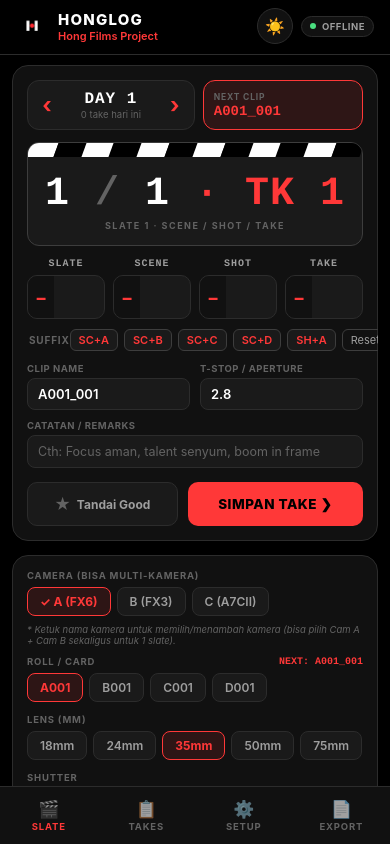
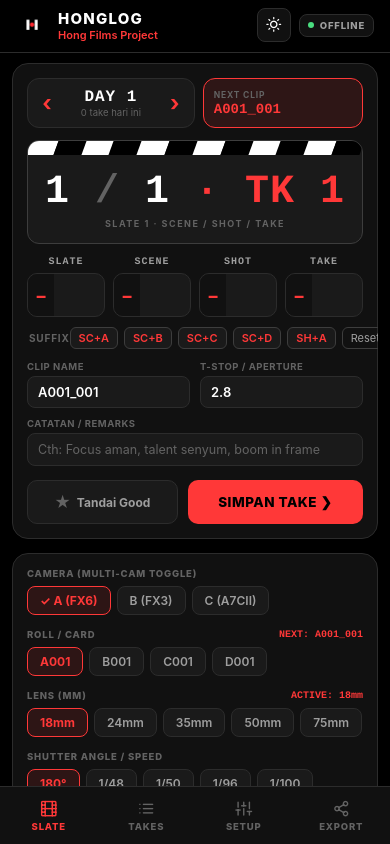
Before and after one commit to HongFilm/honglog, a React Native app: screen / in a window 390 px wide. Built offline with nearby package versions, Linux system fonts and the light colour scheme.

Commit message:
feat: anti-slop overhaul - strip emojis, add vector icons, per-camera lens support, rename total takes to total slate

```diff
--- a/App.tsx
+++ b/App.tsx
@@ -10,8 +10,10 @@ import {
   KeyboardAvoidingView,
   Platform,
   Image,
+  ActivityIndicator,
 } from 'react-native';
 import * as Haptics from 'expo-haptics';
+import { Feather } from '@expo/vector-icons';
 import { useHonglogStore } from './src/store/useHonglogStore';
 import { SlateControl } from './src/components/SlateControl';
 import { QuickPresets } from './src/components/QuickPresets';
@@ -45,7 +47,8 @@ export default function App() {
   if (!isHydrated) {
     return (
       <View style={[styles.loadingContainer, { backgroundColor: theme.bg }]}>
-        <Text style={[styles.loadingText, { color: theme.accent }]}>🎬 Memuat Honglog...</Text>
+        <ActivityIndicator size="small" color={theme.accent} />
+        <Text style={[styles.loadingText, { color: theme.textSecondary }]}>INITIALIZING HONGLOG...</Text>
       </View>
     );
   }
@@ -67,13 +70,13 @@ export default function App() {
         </View>
 
         <View style={styles.headerRight}>
-          {/* Theme Toggle Button */}
+          {/* Minimalist Theme Toggle Button */}
           <TouchableOpacity
             style={[styles.themeToggle, { backgroundColor: theme.surface, borderColor: theme.border }]}
             onPress={handleToggleTheme}
             activeOpacity={0.7}
           >
-            <Text style={styles.themeToggleIcon}>{isDarkMode ? '☀️' : '🌙'}</Text>
+            <Feather name={isDarkMode ? 'sun' : 'moon'} size={15} color={theme.textPrimary} />
           </TouchableOpacity>
 
           <View style={[styles.statusPill, { backgroundColor: theme.surface, borderColor: theme.border }]}>
@@ -110,7 +113,7 @@ export default function App() {
           style={[styles.tabItem, activeTab === 'slate' && styles.tabItemActive]}
           onPress={() => handleTabChange('slate')}
         >
-          <Text style={styles.tabIcon}>🎬</Text>
+          <Feather name="film" size={17} color={activeTab === 'slate' ? theme.accent : theme.textFaint} />
           <Text style={[styles.tabLabel, { color: activeTab === 'slate' ? theme.accent : theme.textFaint }]}>SLATE</Text>
         </TouchableOpacity>
 
@@ -118,7 +121,7 @@ export default function App() {
           style={[styles.tabItem, activeTab === 'takes' && styles.tabItemActive]}
           onPress={() => handleTabChange('takes')}
         >
-          <Text style={styles.tabIcon}>📋</Text>
+          <Feather name="list" size={17} color={activeTab === 'takes' ? theme.accent : theme.textFaint} />
           <View style={styles.tabBadgeRow}>
             <Text style={[styles.tabLabel, { color: activeTab === 'takes' ? theme.accent : theme.textFaint }]}>TAKES</Text>
             {takes.length > 0 && (
@@ -133,7 +136,7 @@ export default function App() {
           style={[styles.tabItem, activeTab === 'setup' && styles.tabItemActive]}
           onPress={() => handleTabChange('setup')}
         >
-          <Text style={styles.tabIcon}>⚙️</Text>
+          <Feather name="sliders" size={17} color={activeTab === 'setup' ? theme.accent : theme.textFaint} />
           <Text style={[styles.tabLabel, { color: activeTab === 'setup' ? theme.accent : theme.textFaint }]}>SETUP</Text>
         </TouchableOpacity>
 
@@ -141,7 +144,7 @@ export default function App() {
           style={[styles.tabItem, activeTab === 'export' && styles.tabItemActive]}
           onPress={() => handleTabChange('export')}
         >
-          <Text style={styles.tabIcon}>📄</Text>
+          <Feather name="share-2" size={17} color={activeTab === 'export' ? theme.accent : theme.textFaint} />
           <Text style={[styles.tabLabel, { color: activeTab === 'export' ? theme.accent : theme.textFaint }]}>EXPORT</Text>
         </TouchableOpacity>
       </View>
@@ -152,26 +155,26 @@ export default function App() {
 const styles = StyleSheet.create({
   safeArea: {
     flex: 1,
-    backgroundColor: '#0F0F12',
+    backgroundColor: '#000000',
   },
   loadingContainer: {
     flex: 1,
-    backgroundColor: '#0F0F12',
+    backgroundColor: '#000000',
     justifyContent: 'center',
     alignItems: 'center',
+    gap: 12,
   },
   loadingText: {
-    color: '#FF8A3D',
-    fontSize: 16,
+    fontSize: 12,
     fontWeight: '700',
-    fontFamily: 'Courier',
+    fontFamily: THEME.fontMono,
+    letterSpacing: 1.5,
   },
   topbar: {
     paddingHorizontal: 16,
     paddingTop: 8,
     paddingBottom: 10,
     borderBottomWidth: 1,
-    borderBottomColor: THEME.border,
     flexDirection: 'row',
     justifyContent: 'space-between',
     alignItems: 'center',
@@ -190,12 +193,10 @@ const styles = StyleSheet.create({
   appTitle: {
     fontSize: 15,
     fontWeight: '800',
-    color: THEME.textPrimary,
     letterSpacing: 1.2,
   },
   prodSubtitle: {
     fontSize: 11,
-    color: THEME.accent,
     fontWeight: '600',
     maxWidth: 180,
   },
@@ -205,38 +206,31 @@ const styles = StyleSheet.create({
     gap: 8,
   },
   themeToggle: {
-    width: 36,
-    height: 36,
-    borderRadius: 18,
+    width: 34,
+    height: 34,
+    borderRadius: 8,
     borderWidth: 1,
     justifyContent: 'center',
     alignItems: 'center',
-  },
-  themeToggleIcon: {
-    fontSize: 16,
   },
   statusPill: {
     flexDirection: 'row',
     alignItems: 'center',
     gap: 6,
-    backgroundColor: THEME.surface,
-    paddingVertical: 4,
+    paddingVertical: 5,
     paddingHorizontal: 8,
-    borderRadius: 12,
+    borderRadius: 8,
     borderWidth: 1,
-    borderColor: THEME.border,
   },
   statusDot: {
     width: 6,
     height: 6,
     borderRadius: 3,
-    backgroundColor: THEME.good,
   },
   statusText: {
     fontSize: 9.5,
-    color: THEME.textSecondary,
-    fontWeight: '700',
-    letterSpacing: 0.5,
+    fontWeight: '800',
+    letterSpacing: 0.8,
   },
   keyboardContainer: {
     flex: 1,
@@ -251,37 +245,24 @@ const styles = StyleSheet.create({
   },
   tabBar: {
     flexDirection: 'row',
-    backgroundColor: THEME.surface,
     borderTopWidth: 1,
-    borderTopColor: THEME.border,
     paddingVertical: 8,
-    paddingBottom: Platform.OS === 'ios' ? 12 : 8,
+    paddingBottom: Platform.OS === 'ios' ? 14 : 8,
   },
   tabItem: {
     flex: 1,
     alignItems: 'center',
     justifyContent: 'center',
     paddingVertical: 4,
-    gap: 2,
+    gap: 3,
   },
   tabItemActive: {
     opacity: 1,
   },
-  tabIcon: {
-    fontSize: 17,
-    opacity: 0.6,
-  },
-  tabIconActive: {
-    opacity: 1,
-  },
   tabLabel: {
     fontSize: 9.5,
-    fontWeight: '700',
-    color: THEME.textFaint,
+    fontWeight: '800',
     letterSpacing: 0.8,
-  },
-  tabLabelActive: {
-    color: THEME.accent,
   },
   tabBadgeRow: {
     flexDirection: 'row',
@@ -289,8 +270,7 @@ const styles = StyleSheet.create({
     gap: 4,
   },
   badgeCount: {
-    backgroundColor: THEME.accent,
-    borderRadius: 8,
+    borderRadius: 6,
     paddingHorizontal: 4,
     paddingVertical: 1,
   },
--- a/src/components/QuickPresets.tsx
+++ b/src/components/QuickPresets.tsx
@@ -1,30 +1,73 @@
-import React from 'react';
+import React, { useState } from 'react';
 import { View, Text, StyleSheet, TouchableOpacity, ScrollView } from 'react-native';
 import * as Haptics from 'expo-haptics';
 import { useHonglogStore } from '../store/useHonglogStore';
 import { THEME, LIGHT_THEME, ThemeColors } from '../types';
 
 export const QuickPresets: React.FC = () => {
-  const { meta, form, setForm, toggleCamera, isDarkMode } = useHonglogStore();
+  const {
+    meta,
+    form,
+    setForm,
+    toggleCamera,
+    setCameraCard,
+    setCameraLens,
+    isDarkMode,
+  } = useHonglogStore();
+
   const theme: ThemeColors = isDarkMode ? THEME : LIGHT_THEME;
 
-  const handleSelect = (field: 'card' | 'lens' | 'shutter' | 'iso' | 'filter', val: string) => {
+  const selectedCams = form.selectedCameras && form.selectedCameras.length > 0
+    ? form.selectedCameras
+    : [form.camera];
+
+  const isMultiCam = selectedCams.length > 1;
+
+  // Active sub-tab for multi-cam lens/card configuration
+  const [activeCamTarget, setActiveCamTarget] = useState<string>(selectedCams[0] || form.camera);
+  const currentTarget = selectedCams.includes(activeCamTarget) ? activeCamTarget : selectedCams[0];
+
+  const handleSelect = (field: 'shutter' | 'iso' | 'filter', val: string) => {
     Haptics.impactAsync(Haptics.ImpactFeedbackStyle.Light);
     setForm({ [field]: val });
   };
 
-  const isMultiCam = (form.selectedCameras || []).length > 1;
+  const handleCardSelect = (card: string) => {
+    Haptics.impactAsync(Haptics.ImpactFeedbackStyle.Light);
+    if (isMultiCam) {
+      setCameraCard(currentTarget, card);
+    } else {
+      setForm({ card });
+    }
+  };
+
+  const handleLensSelect = (lens: string) => {
+    Haptics.impactAsync(Haptics.ImpactFeedbackStyle.Light);
+    if (isMultiCam) {
+      setCameraLens(currentTarget, lens);
+    } else {
+      setForm({ lens });
+    }
+  };
+
+  const currentTargetCard = isMultiCam
+    ? form.cameraCards[currentTarget] || form.card
+    : form.card;
+
+  const currentTargetLens = isMultiCam
+    ? form.cameraLenses[currentTarget] || form.lens
+    : form.lens;
 
   return (
     <View style={[styles.container, { backgroundColor: theme.surface, borderColor: theme.border }]}>
-      {/* Camera Selection - Multiple Selection Support */}
+      {/* Camera Selection - Multi-Cam Toggle */}
       <View style={styles.section}>
         <View style={styles.sectionHeaderRow}>
-          <Text style={[styles.headerLbl, { color: theme.textFaint }]}>CAMERA (BISA MULTI-KAMERA)</Text>
+          <Text style={[styles.headerLbl, { color: theme.textFaint }]}>CAMERA (MULTI-CAM TOGGLE)</Text>
           {isMultiCam && (
             <View style={[styles.multiCamTag, { backgroundColor: theme.accentWash, borderColor: theme.accent }]}>
               <Text style={[styles.multiCamTagText, { color: theme.accent }]}>
-                🎥 {form.selectedCameras.length} KAMERA AKTIF
+                MULTI-CAM ({selectedCams.length} AKTIF)
               </Text>
             </View>
           )}
@@ -32,7 +75,7 @@ export const QuickPresets: React.FC = () => {
 
         <ScrollView horizontal showsHorizontalScrollIndicator={false} contentContainerStyle={styles.row}>
           {meta.cameras.map((cam) => {
-            const isSelected = (form.selectedCameras || [form.camera]).includes(cam);
+            const isSelected = selectedCams.includes(cam);
             return (
               <TouchableOpacity
                 key={cam}
@@ -44,6 +87,7 @@ export const QuickPresets: React.FC = () => {
                 onPress={() => {
                   Haptics.impactAsync(Haptics.ImpactFeedbackStyle.Light);
                   toggleCamera(cam);
+                  setActiveCamTarget(cam);
                 }}
               >
                 <Text
@@ -59,22 +103,59 @@ export const QuickPresets: React.FC = () => {
             );
           })}
         </ScrollView>
-        <Text style={[styles.hintText, { color: theme.textFaint }]}>
-          * Ketuk nama kamera untuk memilih/menambah kamera (bisa pilih Cam A + Cam B sekaligus untuk 1 slate).
-        </Text>
       </View>
 
-      {/* Media Card / Roll - Auto updates clip name */}
+      {/* Multi-Cam Sub-selector: Choose which camera to assign Card & Lens */}
+      {isMultiCam && (
+        <View style={[styles.multiCamConfigBox, { backgroundColor: theme.surfaceRaised, borderColor: theme.border }]}>
+          <Text style={[styles.multiCamConfigTitle, { color: theme.textFaint }]}>
+            PILIH KAMERA UNTUK SET ROLL & LENSA:
+          </Text>
+          <View style={styles.camTargetTabs}>
+            {selectedCams.map((cam) => {
+              const isActive = currentTarget === cam;
+              const camCard = form.cameraCards[cam] || '—';
+              const camLens = form.cameraLenses[cam] || form.lens || '—';
+
+              return (
+                <TouchableOpacity
+                  key={cam}
+                  style={[
+                    styles.camTargetTab,
+                    { backgroundColor: theme.surface, borderColor: isActive ? theme.accent : theme.border },
+                    isActive && { backgroundColor: theme.accentWash },
+                  ]}
+                  onPress={() => {
+                    Haptics.impactAsync(Haptics.ImpactFeedbackStyle.Light);
+                    setActiveCamTarget(cam);
+                  }}
+                >
+                  <Text style={[styles.camTargetName, { color: isActive ? theme.accent : theme.textPrimary }]}>
+                    {cam.split(' ')[0]} ({cam.split('(')[1]?.replace(')', '') || cam})
+                  </Text>
+                  <Text style={[styles.camTargetDetail, { color: theme.textSecondary }]}>
+                    Roll: <Text style={{ color: theme.textPrimary, fontWeight: '700' }}>{camCard}</Text> · Lens: <Text style={{ color: theme.accent, fontWeight: '700' }}>{camLens}mm</Text>
+                  </Text>
+                </TouchableOpacity>
+              );
+            })}
+          </View>
+        </View>
+      )}
+
+      {/* Media Card / Roll */}
       <View style={styles.section}>
         <View style={styles.sectionHeaderRow}>
-          <Text style={[styles.headerLbl, { color: theme.textFaint }]}>ROLL / CARD</Text>
+          <Text style={[styles.headerLbl, { color: theme.textFaint }]}>
+            ROLL / CARD {isMultiCam ? `(UNTUK ${currentTarget})` : ''}
+          </Text>
           <Text style={[styles.clipHintBadge, { color: theme.accent }]}>
             NEXT: {form.clipName || '—'}
           </Text>
         </View>
         <ScrollView horizontal showsHorizontalScrollIndicator={false} contentContainerStyle={styles.row}>
           {meta.cards.map((card) => {
-            const isSelected = form.card === card;
+            const isSelected = currentTargetCard === card;
             return (
               <TouchableOpacity
                 key={card}
@@ -83,7 +164,7 @@ export const QuickPresets: React.FC = () => {
                   { backgroundColor: theme.surfaceRaised, borderColor: theme.border },
                   isSelected && { backgroundColor: theme.accentWash, borderColor: theme.accent },
                 ]}
-                onPress={() => handleSelect('card', card)}
+                onPress={() => handleCardSelect(card)}
               >
                 <Text
                   style={[
@@ -100,12 +181,19 @@ export const QuickPresets: React.FC = () => {
         </ScrollView>
       </View>
 
-      {/* Lens */}
+      {/* Lens (Supports per-camera selection in Multi-Cam) */}
       <View style={styles.section}>
-        <Text style={[styles.headerLbl, { color: theme.textFaint }]}>LENS (MM)</Text>
+        <View style={styles.sectionHeaderRow}>
+          <Text style={[styles.headerLbl, { color: theme.textFaint }]}>
+            LENS (MM) {isMultiCam ? `(UNTUK ${currentTarget})` : ''}
+          </Text>
+          <Text style={[styles.clipHintBadge, { color: theme.accent }]}>
+            ACTIVE: {currentTargetLens}mm
+          </Text>
+        </View>
         <ScrollView horizontal showsHorizontalScrollIndicator={false} contentContainerStyle={styles.row}>
           {meta.lenses.map((lens) => {
-            const isSelected = form.lens === lens;
+            const isSelected = currentTargetLens === lens;
             return (
               <TouchableOpacity
                 key={lens}
@@ -114,7 +202,7 @@ export const QuickPresets: React.FC = () => {
                   { backgroundColor: theme.surfaceRaised, borderColor: theme.border },
                   isSelected && { backgroundColor: theme.accentWash, borderColor: theme.accent },
                 ]}
-                onPress={() => handleSelect('lens', lens)}
+                onPress={() => handleLensSelect(lens)}
               >
                 <Text
                   style={[
@@ -133,7 +221,7 @@ export const QuickPresets: React.FC = () => {
 
       {/* Shutter */}
       <View style={styles.section}>
-        <Text style={[styles.headerLbl, { color: theme.textFaint }]}>SHUTTER</Text>
+        <Text style={[styles.headerLbl, { color: theme.textFaint }]}>SHUTTER ANGLE / SPEED</Text>
         <ScrollView horizontal showsHorizontalScrollIndicator={false} contentContainerStyle={styles.row}>
           {meta.shutters.map((sh) => {
             const isSelected = form.shutter === sh;
@@ -164,7 +252,7 @@ export const QuickPresets: React.FC = () => {
 
       {/* ISO */}
       <View style={styles.section}>
-        <Text style={[styles.headerLbl, { color: theme.textFaint }]}>ISO</Text>
+        <Text style={[styles.headerLbl, { color: theme.textFaint }]}>SENSOR ISO</Text>
         <ScrollView horizontal showsHorizontalScrollIndicator={false} contentContainerStyle={styles.row}>
           {meta.isos.map((iso) => {
             const isSelected = form.iso === iso;
@@ -195,7 +283,7 @@ export const QuickPresets: React.FC = () => {
 
       {/* Filters / ND */}
       <View style={styles.section}>
-        <Text style={[styles.headerLbl, { color: theme.textFaint }]}>FILTER / ND</Text>
+        <Text style={[styles.headerLbl, { color: theme.textFaint }]}>OPTICAL FILTER / ND</Text>
         <ScrollView horizontal showsHorizontalScrollIndicator={false} contentContainerStyle={styles.row}>
           {meta.filters.map((fil) => {
             const isSelected = form.filter === fil;
@@ -233,10 +321,10 @@ const styles = StyleSheet.create({
     padding: 14,
     borderWidth: 1,
     marginBottom: 14,
-    gap: 10,
+    gap: 12,
   },
   section: {
-    gap: 4,
+    gap: 5,
   },
   sectionHeaderRow: {
     flexDirection: 'row',
@@ -245,7 +333,7 @@ const styles = StyleSheet.create({
   },
   headerLbl: {
     fontSize: 9.5,
-    fontWeight: '700',
+    fontWeight: '800',
     letterSpacing: 0.8,
   },
   multiCamTag: {
@@ -257,16 +345,41 @@ const styles = StyleSheet.create({
   multiCamTagText: {
     fontSize: 9,
     fontWeight: '800',
+    letterSpacing: 0.5,
+  },
+  multiCamConfigBox: {
+    padding: 10,
+    borderRadius: 10,
+    borderWidth: 1,
+    gap: 8,
+  },
+  multiCamConfigTitle: {
+    fontSize: 9,
+    fontWeight: '800',
+    letterSpacing: 0.8,
+  },
+  camTargetTabs: {
+    flexDirection: 'row',
+    gap: 8,
+  },
+  camTargetTab: {
+    flex: 1,
+    padding: 8,
+    borderRadius: 8,
+    borderWidth: 1,
+    gap: 2,
+  },
+  camTargetName: {
+    fontSize: 11,
+    fontWeight: '800',
+  },
+  camTargetDetail: {
+    fontSize: 10,
   },
   clipHintBadge: {
     fontSize: 10,
     fontWeight: '800',
     fontFamily: THEME.fontMono,
-  },
-  hintText: {
-    fontSize: 9.5,
-    marginTop: 2,
-    fontStyle: 'italic',
   },
   row: {
     flexDirection: 'row',
--- a/src/components/SlateControl.tsx
+++ b/src/components/SlateControl.tsx
@@ -101,7 +101,7 @@ export const SlateControl: React.FC = () => {
           {form.selectedCameras && form.selectedCameras.length > 1 && (
             <View style={[styles.multiCamPill, { backgroundColor: theme.accentWash, borderColor: theme.accent }]}>
               <Text style={[styles.multiCamPillText, { color: theme.accent }]}>
-                🎥 MULTI-CAM: {form.selectedCameras.map((c) => c.split(' ')[0]).join(' + ')} ({form.selectedCameras.length} KAMERA AKTIF)
+                MULTI-CAM: {form.selectedCameras.map((c) => c.split(' ')[0]).join(' + ')} ({form.selectedCameras.length} CAM)
               </Text>
             </View>
           )}
--- a/src/services/pdfGenerator.ts
+++ b/src/services/pdfGenerator.ts
@@ -166,7 +166,7 @@ export async function generateAndShareCameraReport(meta: ProductionMeta, takes:
 <body>
   <div class="header-box">
     <div class="top-title">
-      <h1>🎬 HONGLOG &bull; ${meta.production || 'CAMERA REPORT'}</h1>
+      <h1>HONGLOG &bull; ${meta.production || 'CAMERA REPORT'}</h1>
       <span class="cam-rep-badge">CAMERA REPORT SHEET</span>
     </div>
     <div class="meta-grid">
@@ -213,8 +213,8 @@ export async function generateAndShareCameraReport(meta: ProductionMeta, takes:
   </table>
 
   <div class="footer-summary">
-    <div>Total Take: <strong>${totalTakes}</strong> | Good Takes: <strong style="color:#166534;">${goodTakes}</strong></div>
-    <div>Generated by <strong>Honglog</strong> &bull; Hong Films App Platform</div>
+    <div>Total Slate: <strong>${new Set(takes.map((t) => t.slate)).size}</strong> (${totalTakes} Takes) | Print Takes: <strong style="color:#166534;">${goodTakes}</strong></div>
+    <div>Generated by <strong>Honglog</strong> &bull; Hong Films Digital Cinema Platform</div>
   </div>
 </body>
 </html>
--- a/src/store/useHonglogStore.ts
+++ b/src/store/useHonglogStore.ts
@@ -92,6 +92,8 @@ export interface FormState {
   camera: string;
   selectedCameras: string[];
   cameraCards: Record<string, string>;
+  cameraLenses: Record<string, string>;
+  cameraTstops: Record<string, string>;
   card: string;
   lens: string;
   shutter: string;
@@ -100,6 +102,7 @@ export interface FormState {
   tstop: string;
   fps: string;
   notes: string;
+  soundRoll: string;
 }
 
 interface HonglogStore {
@@ -124,6 +127,8 @@ interface HonglogStore {
   setForm: (partial: Partial<FormState>) => void;
   toggleCamera: (cam: string) => void;
   setCameraCard: (cam: string, card: string) => void;
+  setCameraLens: (cam: string, lens: string) => void;
+  setCameraTstop: (cam: string, tstop: string) => void;
   incrementSlate: (delta: number) => void;
   incrementTake: (delta: number) => void;
   addSuffixToScene: (suffix: string) => void;
@@ -143,8 +148,14 @@ const createInitialForm = (meta: ProductionMeta, existingTakes: TakeEntry[] = []
   const initialCam = meta.cameras[0] || 'A (FX6)';
   const initialCard = meta.cards[0] || 'A001';
   const cameraCards: Record<string, string> = {};
-  meta.cameras.forEach((cam) => {
+  const cameraLenses: Record<string, string> = {};
+  const cameraTstops: Record<string, string> = {};
+
+  meta.cameras.forEach((cam, idx) => {
     cameraCards[cam] = getDefaultCardForCam(cam, meta.cards);
+    // Assign reasonable default lenses across cameras (e.g. Cam A = 35/50, Cam B = 85)
+    cameraLenses[cam] = meta.lenses[idx % meta.lenses.length] || '35';
+    cameraTstops[cam] = '2.8';
   });
 
   return {
@@ -157,14 +168,17 @@ const createInitialForm = (meta: ProductionMeta, existingTakes: TakeEntry[] = []
     camera: initialCam,
     selectedCameras: [initialCam],
     cameraCards,
+    cameraLenses,
+    cameraTstops,
     card: initialCard,
-    lens: meta.lenses[2] || '35',
+    lens: cameraLenses[initialCam] || '35',
     shutter: meta.shutters[0] || '180°',
     iso: meta.isos[3] || '800',
     filter: meta.filters[0] || 'Clear',
     tstop: '2.8',
     fps: meta.projectFps || '24',
     notes: '',
+    soundRoll: 'SR01',
   };
 };
 
@@ -374,6 +388,34 @@ export const useHonglogStore = create<HonglogStore>((set, get) => ({
     });
   },
 
+  setCameraLens: (cam: string, lens: string) => {
+    set((state) => {
+      const updatedLenses = { ...state.form.cameraLenses, [cam]: lens };
+      const isPrimary = state.form.camera === cam;
+      return {
+        form: {
+          ...state.form,
+          cameraLenses: updatedLenses,
+          ...(isPrimary ? { lens } : {}),
+        },
+      };
+    });
+  },
+
+  setCameraTstop: (cam: string, tstop: string) => {
+    set((state) => {
+      const updatedTstops = { ...state.form.cameraTstops, [cam]: tstop };
+      const isPrimary = state.form.camera === cam;
+      return {
+        form: {
+          ...state.form,
+          cameraTstops: updatedTstops,
+          ...(isPrimary ? { tstop } : {}),
+        },
+      };
+    });
+  },
+
   incrementSlate: (delta) => {
     set((state) => ({
       form: { ...state.form, slate: Math.max(1, state.form.slate + delta) },
@@ -421,12 +463,14 @@ export const useHonglogStore = create<HonglogStore>((set, get) => ({
     const cameraItems: CameraTakeItem[] = selectedCams.map((cam) => {
       const camCard = form.cameraCards[cam] || getDefaultCardForCam(cam, meta.cards);
       const camClip = getNextClipName(camCard, takes);
+      const camLens = form.cameraLenses[cam] || form.lens;
+      const camTstop = form.cameraTstops[cam] || form.tstop;
       return {
         camera: cam,
         card: camCard,
         clipName: camClip,
-        lens: form.lens,
-        tstop: form.tstop,
+        lens: camLens,
+        tstop: camTstop,
         shutter: form.shutter,
         iso: form.iso,
         filter: form.filter,
@@ -445,6 +489,12 @@ export const useHonglogStore = create<HonglogStore>((set, get) => ({
     const displayClip = isMultiCam
       ? cameraItems.map((c) => c.clipName).join(' ')
       : form.clipName;
+    const displayLens = isMultiCam
+      ? cameraItems.map((c) => (c.lens ? `${c.lens}mm` : '-')).join(' ')
+      : form.lens;
+    const displayTstop = isMultiCam
+      ? cameraItems.map((c) => (c.tstop ? `T${c.tstop}` : '-')).join(' ')
+      : form.tstop;
 
     const newEntry: TakeEntry = {
       id: 'take_' + Date.now() + '_' + Math.random().toString(36).substring(2, 6),
@@ -456,13 +506,14 @@ export const useHonglogStore = create<HonglogStore>((set, get) => ({
       clipName: displayClip,
       camera: displayCam,
       card: displayCard,
-      lens: form.lens,
+      lens: displayLens,
       shutter: form.shutter,
       iso: form.iso,
       filter: form.filter,
-      tstop: form.tstop,
+      tstop: displayTstop,
       fps: form.fps,
       notes: form.notes,
+      soundRoll: form.soundRoll || 'SR01',
       timestamp: Date.now(),
       day: selectedDay,
       cameras: cameraItems,
--- a/src/types/index.ts
+++ b/src/types/index.ts
@@ -28,6 +28,7 @@ export interface TakeEntry {
   notes: string;
   timestamp: number;
   day: number;
+  soundRoll?: string; // Audio track / sound roll ID
   cameras?: CameraTakeItem[]; // For multi-camera support
 }
 
```
Also changed, not shown: src/components/ExportScreen.tsx (+12 -6 lines), src/components/TakesList.tsx (+41 -18 lines).
